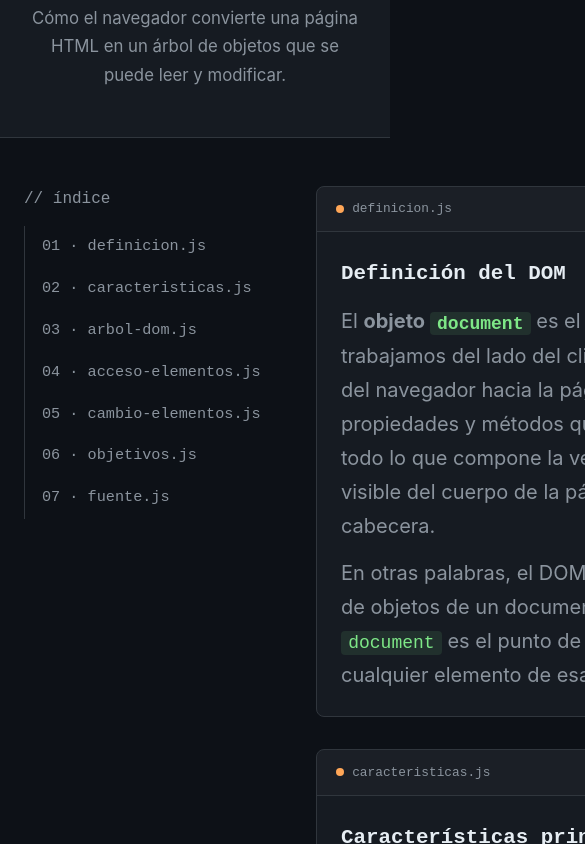
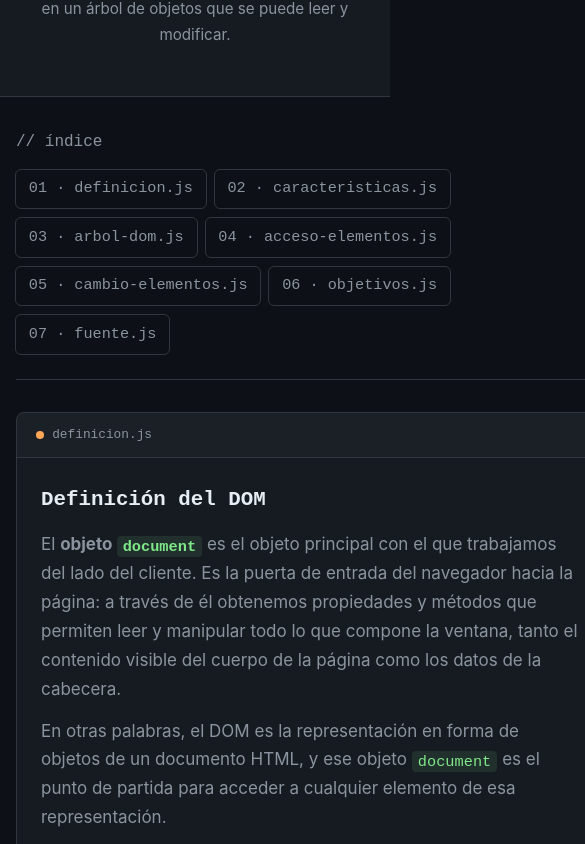
Before and after one commit to Esteban-Orellana-05/proyecto-dom-html-css, a plain HTML site: page index.html in a window 390 px wide. Shown: the part 306-1150 px from the top of the page, 585 px wide, since content can reach past the window. Drawn offline with Linux system fonts and the light colour scheme.

Commit message:
Agregar ajustes responsive

```diff
--- a/estilo.css
+++ b/estilo.css
@@ -20,8 +20,9 @@ body {
     background: var(--bg);
     color: var(--text);
     font-family: var(--font-body);
-  font-size: 20px;
+    font-size: 17px;
     line-height: 1.7;
+    overflow-x: hidden;
 }
 
 code {
@@ -57,9 +58,18 @@ code {
     border-radius: 50%;
     display: inline-block;
 }
-.hero__dot--red { background: #ff5f56; }
-.hero__dot--yellow { background: #ffbd2e; }
-.hero__dot--green { background: #27c93f; }
+
+.hero__dot--red {
+    background: #ff5f56;
+}
+
+.hero__dot--yellow {
+    background: #ffbd2e;
+}
+
+.hero__dot--green {
+    background: #27c93f;
+}
 
 .hero__prompt-title {
     margin-left: 0.8rem;
@@ -91,7 +101,9 @@ code {
 }
 
 @keyframes blink {
-  50% { opacity: 0; }
+    50% {
+        opacity: 0;
+    }
 }
 
 .hero__heading {
@@ -262,12 +274,30 @@ code {
     font-size: inherit;
 }
 
-.tok-tag { color: var(--blue); }
-.tok-attr { color: #ffa657; }
-.tok-str { color: var(--accent); }
-.tok-kw { color: #bc8cff; }
-.tok-fn { color: #ffa657; }
-.tok-com { color: var(--text-dim); font-style: italic; }
+.tok-tag {
+    color: var(--blue);
+}
+
+.tok-attr {
+    color: #ffa657;
+}
+
+.tok-str {
+    color: var(--accent);
+}
+
+.tok-kw {
+    color: #bc8cff;
+}
+
+.tok-fn {
+    color: #ffa657;
+}
+
+.tok-com {
+    color: var(--text-dim);
+    font-style: italic;
+}
 
 .demo-hint {
     padding: 0.8rem 1.5rem 0 !important;
@@ -311,3 +341,53 @@ code {
     color: var(--text-dim);
     font-size: 0.9rem;
 }
+
+@media (max-width: 800px) {
+    .layout {
+        grid-template-columns: 1fr;
+        padding: 2rem 1rem;
+    }
+
+    .sidebar {
+        position: static;
+        border-bottom: 1px solid var(--border);
+        padding-bottom: 1.5rem;
+    }
+
+    .sidebar ul {
+        display: flex;
+        flex-wrap: wrap;
+        gap: 0.5rem;
+        border-left: none;
+    }
+
+    .sidebar li a {
+        border: 1px solid var(--border);
+        border-radius: 6px;
+        padding: 0.4rem 0.8rem;
+    }
+
+    .hero__body {
+        padding: 2rem 1rem 0;
+    }
+
+    .hero__heading {
+        font-size: 1.5rem;
+        line-height: 1.3;
+    }
+
+    .hero__subtitle {
+        font-size: 0.95rem;
+    }
+
+    .demo-box {
+        flex-direction: column;
+        align-items: flex-start;
+    }
+}
+
+@media (prefers-reduced-motion: reduce) {
+    .hero__cursor {
+        animation: none;
+    }
+}
```
Lines whose indentation alone changed are shown as unchanged.
